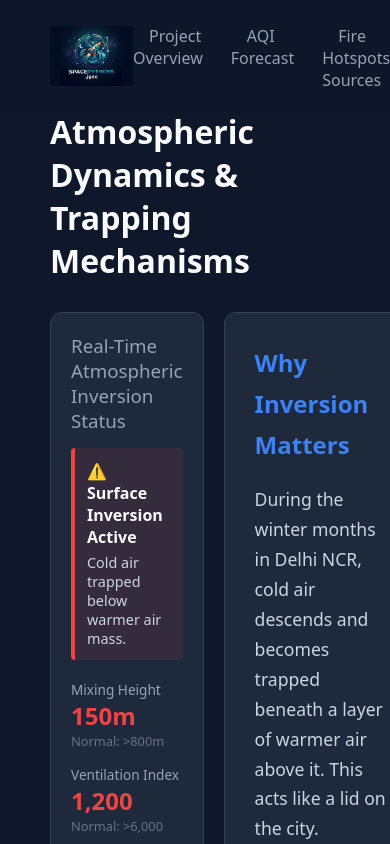
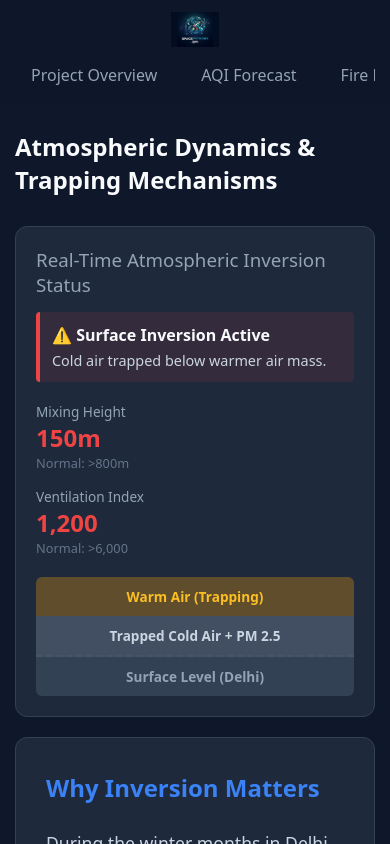
Before and after one commit to Ad-IT-yaMishra/WeatherForecast, a React (Vite) app in the folder dashboard/: page /dynamics in a window 390 px wide. Shown: the top 844 px of the page. Built offline with nearby package versions, Linux system fonts and the light colour scheme; no server answers.

Commit message:
Responsiveness

```diff
--- a/dashboard/src/Dashboard.css
+++ b/dashboard/src/Dashboard.css
@@ -426,3 +426,93 @@ body, html, #root {
   width: 60px;
   text-align: center;
 }
+
+@media (max-width: 768px) {
+  .navbar {
+    flex-direction: column;
+    padding: 12px 15px;
+    gap: 12px;
+  }
+
+  .nav-logo {
+    height: 35px;
+  }
+
+  .nav-links {
+    width: 100%;
+    overflow-x: auto;
+    justify-content: flex-start;
+    padding-bottom: 5px;
+    -webkit-overflow-scrolling: touch;
+    white-space: nowrap;
+  }
+
+  .nav-links::-webkit-scrollbar {
+    display: none;
+  }
+
+  .main-content {
+    padding: 15px;
+    margin-top: 115px;
+  }
+
+  .home-container {
+    padding: 130px 20px 40px 20px;
+  }
+
+  .page-header {
+    flex-direction: column;
+    align-items: flex-start;
+    gap: 15px;
+  }
+
+  .header-left {
+    width: 100%;
+  }
+
+  .location-selector {
+    width: 100%;
+    justify-content: space-between;
+  }
+
+  .dash-grid,
+  .split-grid,
+  .dynamics-grid,
+  .sources-bottom-grid {
+    grid-template-columns: 1fr;
+  }
+
+  .aqi-card,
+  .map-card,
+  .side-panel,
+  .forecast-card,
+  .chart-card,
+  .list-card,
+  .map-card-full {
+    grid-column: span 1;
+  }
+
+  .typewriter-text {
+    font-size: 2.2rem;
+    width: 100%;
+    white-space: normal;
+    border-right: none;
+    animation: none;
+  }
+
+  .heightened-heading {
+    font-size: 1.4rem;
+  }
+
+  .page-header h1 {
+    font-size: 1.5rem;
+  }
+
+  .forecast-card {
+    padding: 15px 10px;
+  }
+
+  .chart-card > div {
+    min-height: 300px;
+  }
+}
```
